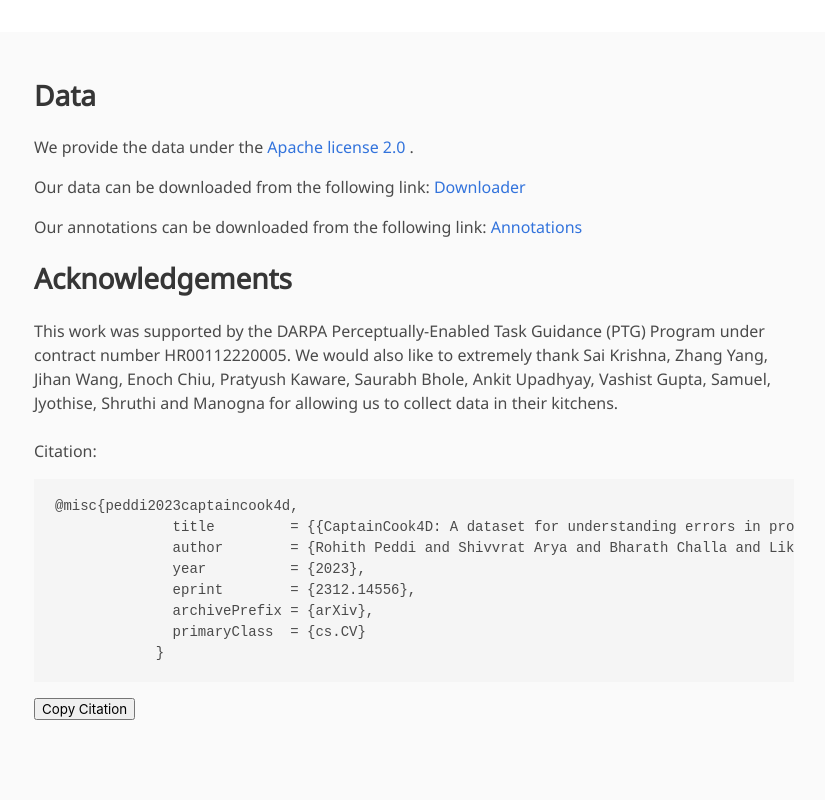
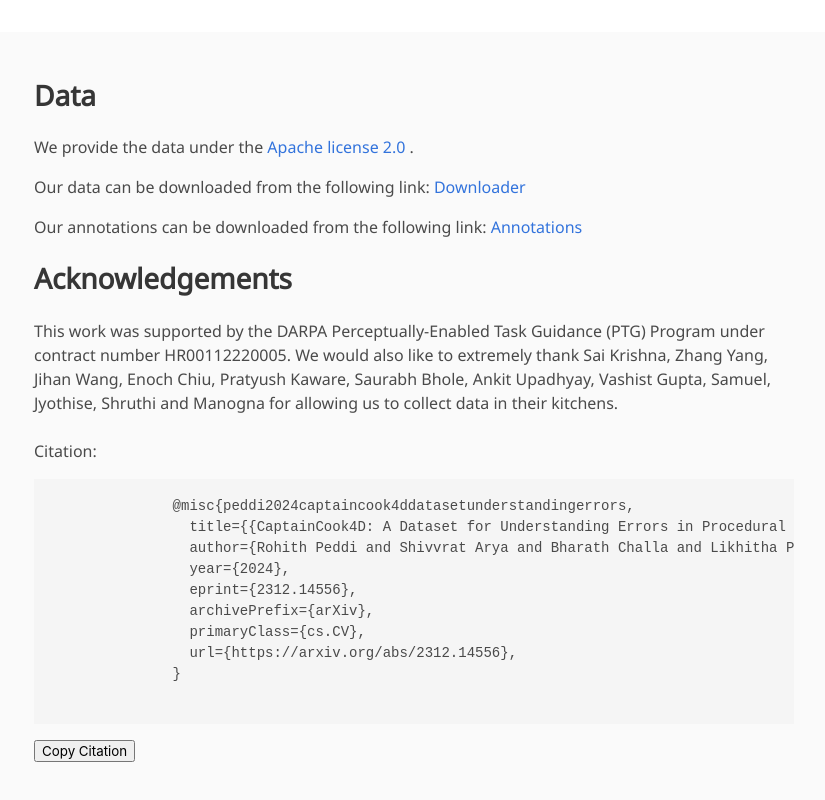
Before and after one commit to CaptainCook4D/captain-cook, a plain HTML site: page index.html in a window 1280 px wide. Shown: the part 7718-8518 px from the top of the page, without its empty margins (226-1051 px from the left). Drawn offline with nearby package versions, Linux system fonts and the light colour scheme; some icons are missing; a web font is replaced by a local one.

Commit message:
Updated Citation!

```diff
--- a/index.html
+++ b/index.html
@@ -566,14 +566,17 @@
 
           <div class="citation">
             <p class="citation-title">Citation:</p>
-            <pre id="citationText" class="citation-text">@misc{peddi2023captaincook4d,
-              title         = {{CaptainCook4D: A dataset for understanding errors in procedural activities}},
-              author        = {Rohith Peddi and Shivvrat Arya and Bharath Challa and Likhitha Pallapothula and Akshay Vyas and Jikai Wang and Qifan Zhang and Vasundhara Komaragiri and Eric Ragan and Nicholas Ruozzi and Yu Xiang and Vibhav Gogate},
-              year          = {2023},
-              eprint        = {2312.14556},
-              archivePrefix = {arXiv},
-              primaryClass  = {cs.CV}
-            }</pre>
+            <pre id="citationText" class="citation-text">
+              @misc{peddi2024captaincook4ddatasetunderstandingerrors,
+                title={{CaptainCook4D: A Dataset for Understanding Errors in Procedural Activities}},
+                author={Rohith Peddi and Shivvrat Arya and Bharath Challa and Likhitha Pallapothula and Akshay Vyas and Bhavya Gouripeddi and Jikai Wang and Qifan Zhang and Vasundhara Komaragiri and Eric Ragan and Nicholas Ruozzi and Yu Xiang and Vibhav Gogate},
+                year={2024},
+                eprint={2312.14556},
+                archivePrefix={arXiv},
+                primaryClass={cs.CV},
+                url={https://arxiv.org/abs/2312.14556},
+              }
+            </pre>
             <button onclick="copyCitation()">Copy Citation</button>
           </div>
         </div>
```
